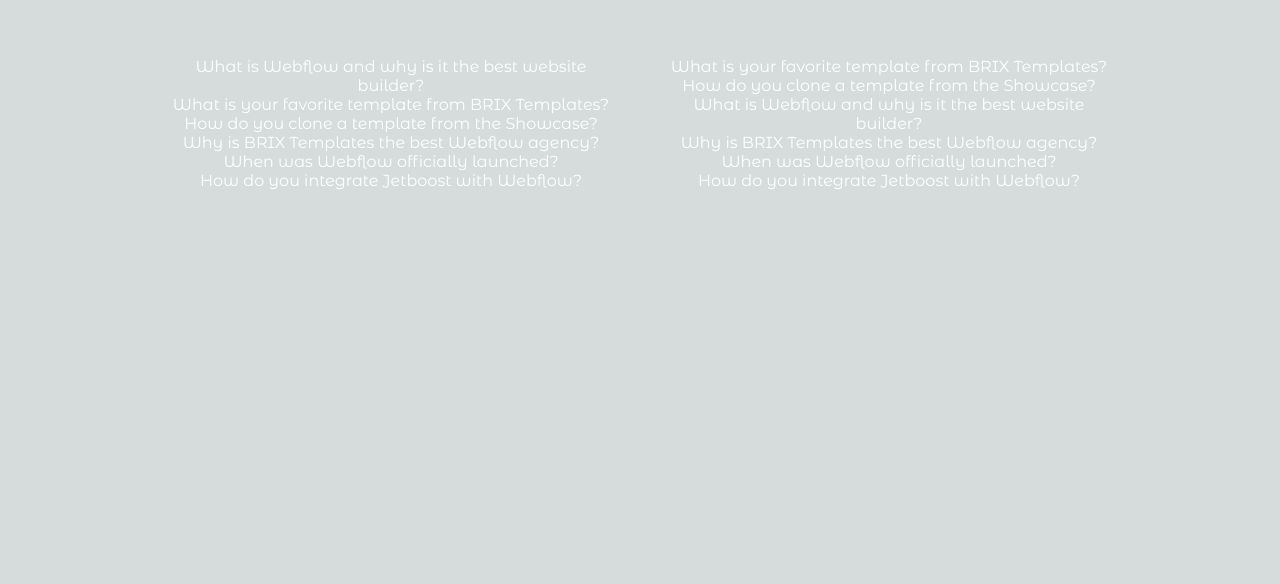
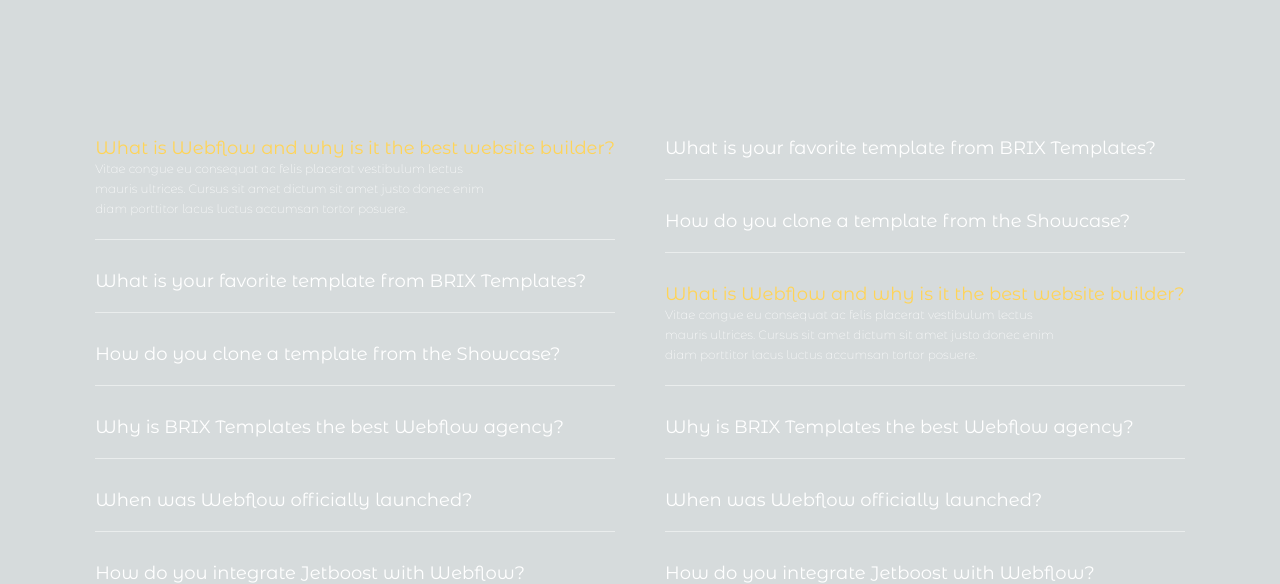
Before and after one commit to Ramaera/ramaera-website, a Next.js app: page /page/faqs/components/Questions in a window 1280 px wide. Shown: the part 293-877 px from the top of the page. Before the commit the page ends 800 px from the top, so only its background shows below. Built offline with nearby package versions, Linux system fonts and the light colour scheme.

Commit message:
fixed faq formatting

```diff
--- a/pages/page/faqs/components/CustomBg.js
+++ b/pages/page/faqs/components/CustomBg.js
@@ -17,7 +17,7 @@
     margin-right: auto;
     left: 0;
     right: 0;
-    top: 250px;
+    top: 300px;
     text-align: center;
   `
   return (
--- a/pages/page/faqs/components/Questions.js
+++ b/pages/page/faqs/components/Questions.js
@@ -1,7 +1,7 @@
 import styled from "styled-components"
 import Text from "../../../../components/Text/Text"
 
-const Questions = () => {
+/*const Questions = () => {
   const QuesAns1 = [
     [
       "What is Webflow and why is it the best website builder?",
@@ -75,5 +75,90 @@
     </QuestionsContainer>
   )
 }
+*/
+
+const Questions = () => {
+  const QuestionsContainer = styled.div`
+    position: absolute;
+    margin-left: auto;
+    margin-right: auto;
+    left: 0;
+    right: 0;
+    gap: 50px;
+    text-align: center;
+    margin-top: 100px;
+    top: 300px;
+    color: white;
+    display: flex;
+    justify-content: center;
+  `
+  const QuestionDiv = styled.div`
+    display: flex;
+    flex-direction: column;
+  `
+  const Question = styled.p`
+    font-size: 18px;
+    margin-top: 30px;
+    text-align: left;
+    display: flex;
+    flex-direction: column;
+  `
+  const Hr = styled.div`
+    margin-top: 20px;
+    border-top: 0.5px solid rgba(255, 255, 255, 0.5);
+  `
+  const Answer = styled.p`
+    line-height: 20px;
+    padding-right: 100px;
+    font-weight: 200;
+    font-size: 12px;
+    text-align: left;
+    max-width: 40vw;
+  `
+  return (
+    <QuestionsContainer>
+      <QuestionDiv>
+        <Question style={{ color: "rgba(255, 212, 87, 1)" }}>
+          What is Webflow and why is it the best website builder?
+        </Question>
+        <Answer>
+          Vitae congue eu consequat ac felis placerat vestibulum lectus mauris
+          ultrices. Cursus sit amet dictum sit amet justo donec enim diam
+          porttitor lacus luctus accumsan tortor posuere.
+        </Answer>
+        <Hr />
+        <Question>What is your favorite template from BRIX Templates?</Question>
+        <Hr />
+        <Question>How do you clone a template from the Showcase?</Question>
+        <Hr />
+        <Question>Why is BRIX Templates the best Webflow agency?</Question>
+        <Hr />
+        <Question>When was Webflow officially launched?</Question>
+        <Hr />
+        <Question>How do you integrate Jetboost with Webflow?</Question>
+      </QuestionDiv>
+      <QuestionDiv>
+        <Question>What is your favorite template from BRIX Templates?</Question>
+        <Hr />
+        <Question>How do you clone a template from the Showcase?</Question>
+        <Hr />
+        <Question style={{ color: "rgba(255, 212, 87, 1)" }}>
+          What is Webflow and why is it the best website builder?
+        </Question>
+        <Answer>
+          Vitae congue eu consequat ac felis placerat vestibulum lectus mauris
+          ultrices. Cursus sit amet dictum sit amet justo donec enim diam
+          porttitor lacus luctus accumsan tortor posuere.
+        </Answer>
+        <Hr />
+        <Question>Why is BRIX Templates the best Webflow agency?</Question>
+        <Hr />
+        <Question>When was Webflow officially launched?</Question>
+        <Hr />
+        <Question>How do you integrate Jetboost with Webflow?</Question>
+      </QuestionDiv>
+    </QuestionsContainer>
+  )
+}
 
 export default Questions
```
